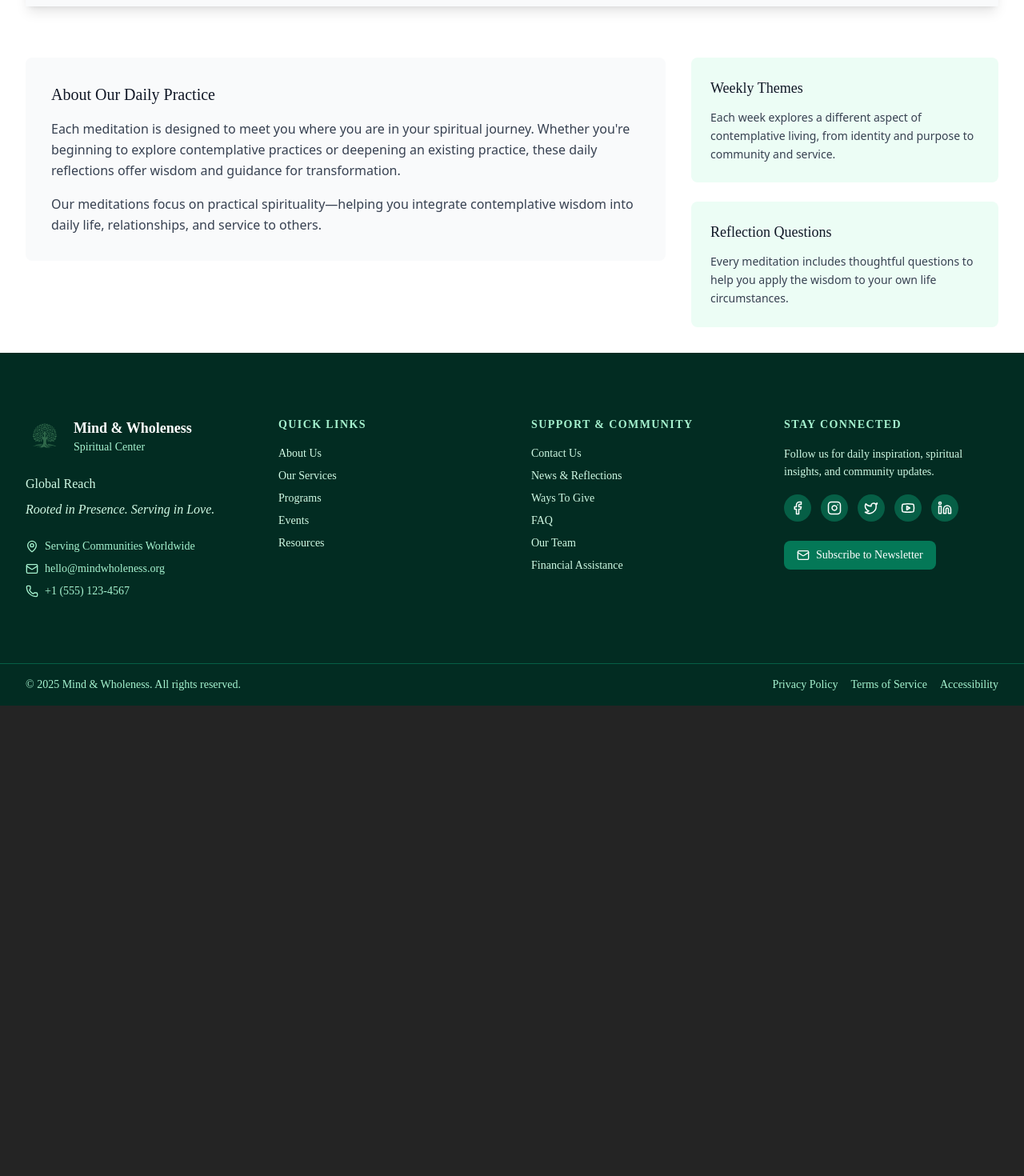
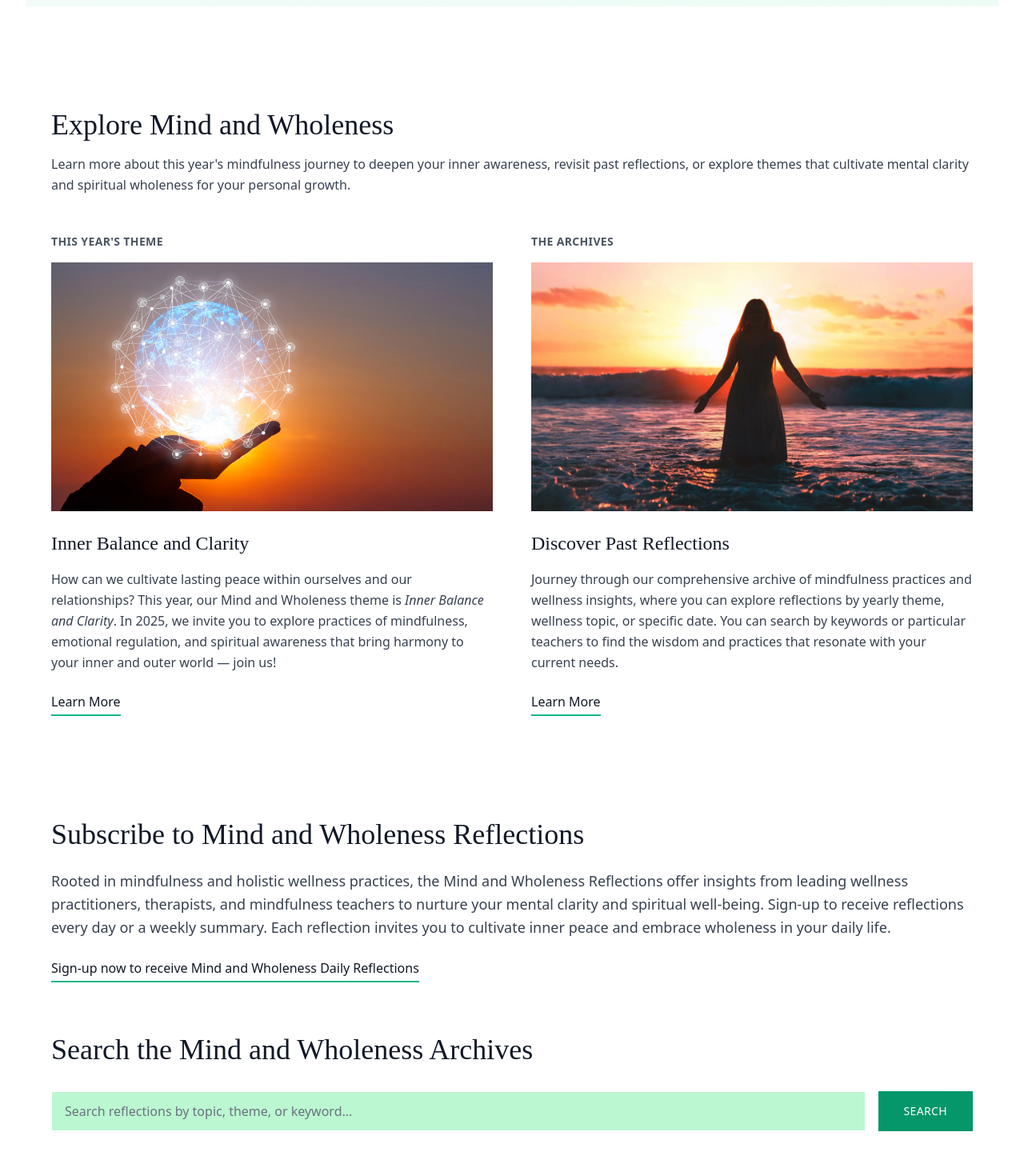
Before and after one commit to eldoJr/mind-and-wholeness, a React (Vite) app: page /programs/meditations in a window 1280 px wide. Shown: the part 1160-2630 px from the top of the page at 80% size. Before the commit the page ends 2042 px from the top, so only its background shows below. Built offline with nearby package versions, Linux system fonts and the light colour scheme.

Commit message:
up: estable

```diff
--- a/src/components/sections/programs/meditations/Meditations.tsx
+++ b/src/components/sections/programs/meditations/Meditations.tsx
@@ -3,6 +3,11 @@ import { ChevronRight } from "lucide-react";
 import { motion } from 'framer-motion';
 import { Link } from "react-router-dom";
 import homeImg from "/src/assets/images/home-mosaic-grid-image.webp"
+import meditationsImg from "/src/assets/images/meditations.webp";
+import MindWholenessExplore from "./MindWholenessExplore";
+import SearchMeditation from "./SearchMeditation";
+import EmailSignup from "../../../layout/emailSignup";
+import MeditativeThemes from "../../../layout/meditations";
 
 const DailyMeditations = () => {
   const [currentDate] = useState(() => {
@@ -18,7 +23,7 @@ const DailyMeditations = () => {
   return (
     <section className="bg-white">
                     {/* Header */}
-      <div className="bg-gradient-to-r from-green-600 to-green-800 py-20 text-center text-white">
+      <div className="bg-gradient-to-r from-green-400 to-green-800 py-20 text-center text-white">
         <motion.div
           initial={{ y: -20, opacity: 0 }}
           animate={{ y: 0, opacity: 1 }}
@@ -56,7 +61,7 @@ const DailyMeditations = () => {
             </h3>
 
             {/* Joy and Resilience Card */}
-<div className="relative overflow-hidden bg-white shadow-lg">
+          <div className="relative overflow-hidden bg-gradient-to-br from-slate-50 to-emerald-50 ">
             {/* Background Image */}
             <div
               className="relative h-80 sm:h-96 bg-cover bg-center"
@@ -89,18 +94,18 @@ const DailyMeditations = () => {
             </div>
 
             {/* Content Section */}
-  <div className="p-8 sm:p-12 bg-gray-50">
+            <div className="p-8 sm:p-12 bg-gradient-to-br from-slate-50 to-emerald-50">
               <div className="flex flex-col sm:flex-row sm:items-end sm:justify-between">
                 <div className="mb-6 sm:mb-0">
                   <h4 className="text-2xl sm:text-3xl font-serif text-gray-900 mb-3">
-          Joy and Resilience: Weekly Summary
+                    Embracing Your True Identity: Weekly Summary
                   </h4>
                   <p className="text-sm text-gray-600 mb-4">
                       {currentDate}
                   </p>
                 </div>
                 <div className="flex-shrink-0">
-        <button className="bg-red-600 hover:bg-red-700 text-white px-6 py-3 rounded-md font-medium transition-colors duration-200 uppercase tracking-wide text-sm">
+                  <button className="bg-green-500 hover:bg-green-600 text-white px-6 py-4  font-medium transition-colors duration-200 uppercase tracking-wide text-sm">
                     Read Today's Meditation
                   </button>
                 </div>
@@ -109,38 +114,53 @@ const DailyMeditations = () => {
           </div>
         </div>
 
-        {/* Additional Content */}
-        <div className="grid grid-cols-1 lg:grid-cols-3 gap-8 mt-16">
-          <div className="lg:col-span-2">
-            <div className="bg-gray-50 p-8 rounded-lg">
-              <h4 className="text-xl font-serif text-gray-900 mb-4">About Our Daily Practice</h4>
-              <p className="text-base text-gray-700 leading-relaxed mb-4">
-                Each meditation is designed to meet you where you are in your spiritual journey. Whether you're
-                beginning to explore contemplative practices or deepening an existing practice, these daily
-                reflections offer wisdom and guidance for transformation.
+
+
+        <div>
+          <MindWholenessExplore className="mt-16" />
+        </div>
+        <div>
+          <SearchMeditation />
+        </div>
+
+        <div className="py-16 space-y-6">
+          <div className="mx-auto max-w-7xl">
+            <div className="relative flex flex-col md:flex-row bg-green-300">
+              {/* Text Content - Left Side with beige background */}
+              <div className="md:flex-1 p-8 md:p-12 flex flex-col justify-center ">
+                <div className="space-y-5 max-w-xl">
+                  <p className="text-sm font-semibold text tracking-wide uppercase">
+                    About
                   </p>
-              <p className="text-base text-gray-700 leading-relaxed">
-                Our meditations focus on practical spirituality—helping you integrate contemplative wisdom
-                into daily life, relationships, and service to others.
+                  <h2 className="text-3xl sm:text-4xl font-serif font-semibold text-gray-900 leading-snug">
+                    About the Daily Meditations
+                  </h2>
+                  <p className="text-gray-700 text-base sm:text-lg">
+                    Many hearts, heads, and hands go into creating Lilian Titus Daily Meditations. We invite you to learn more about the team behind this important Mind and Wholeness program.
                   </p>
                 </div>
+
+                <Link to="/about/team" className="mt-10 inline-block text-emerald-700 font-medium underline underline-offset-2 hover:text-emerald-900 transition">
+                  Learn More
+                </Link>
+
               </div>
-          <div className="space-y-6">
-            <div className="bg-emerald-50 p-6 rounded-lg">
-              <h5 className="text-lg font-serif text-gray-900 mb-3">Weekly Themes</h5>
-              <p className="text-sm text-gray-700 leading-relaxed">
-                Each week explores a different aspect of contemplative living, from identity and purpose
-                to community and service.
-              </p>
-            </div>
-            <div className="bg-emerald-50 p-6 rounded-lg">
-              <h5 className="text-lg font-serif text-gray-900 mb-3">Reflection Questions</h5>
-              <p className="text-sm text-gray-700 leading-relaxed">
-                Every meditation includes thoughtful questions to help you apply the wisdom to your
-                own life circumstances.
-              </p>
+              {/* Image - Right Side */}<div className="w-90 md:w-96 md:flex-[0_0_auto] h-[300px] md:h-auto">
+                <img
+                  src={meditationsImg}
+                  alt="Mindful reflection"
+                  className="w-full h-full object-cover"
+                />
               </div>
             </div>
+        </div>
+      </div>
+
+      <div>
+        <MeditativeThemes />
+      </div>
+        <div>
+          <EmailSignup />
         </div>
       </div>
     </section>
--- /dev/null
+++ b/src/components/sections/programs/meditations/MindWholenessExplore.tsx
@@ -0,0 +1,89 @@
+import React from 'react';
+import rightImg from '/src/assets/images/blog-feminine.jpg';
+import leftImg from '/src/assets/images/blog-tech.jpg';
+
+interface MindWholenessExploreProps {
+  className?: string;
+}
+
+const MindWholenessExplore: React.FC<MindWholenessExploreProps> = ({ className = '' }) => {
+  return (
+    <div className={`py-16 px-4 sm:px-6 lg:px-8 bg-white ${className}`}>
+      <div className="mx-auto max-w-7xl">
+        {/* Header */}
+        <div className="text-left mb-12">
+          <h2 className="text-3xl sm:text-4xl font-serif text-gray-900 mb-4">
+            Explore Mind and Wholeness
+          </h2>
+          <p className="text-base leading-relaxed text-gray-700">
+            Learn more about this year's mindfulness journey to deepen your inner awareness, revisit past reflections,
+            or explore themes that cultivate mental clarity and spiritual wholeness for your personal growth.
+          </p>
+        </div>
+
+        {/* Two Column Layout */}
+        <div className="grid grid-cols-1 lg:grid-cols-2 gap-12">
+          {/* This Year's Theme */}
+          <div>
+            <h3 className="text-sm font-semibold text-gray-600 uppercase tracking-wide mb-4">
+              THIS YEAR'S THEME
+            </h3>
+
+            <div className="mb-6">
+              <img
+                src={leftImg}
+                alt="Meditation stones in balance"
+                className="w-full h-68 object-cover"
+              />
+            </div>
+
+            <h4 className="text-2xl font-serif text-gray-900 mb-4">
+              Inner Balance and Clarity
+            </h4>
+
+            <p className="text-gray-700 leading-relaxed mb-6">
+              How can we cultivate lasting peace within ourselves and our relationships? This year,
+              our Mind and Wholeness theme is <em className="font-medium">Inner Balance and Clarity</em>.
+              In 2025, we invite you to explore practices of mindfulness, emotional regulation, and
+              spiritual awareness that bring harmony to your inner and outer world — join us!
+            </p>
+            <button className="text-gray-900 font-medium border-b-2 border-emerald-500 pb-1 hover:text-emerald-600 transition-colors">
+              Learn More
+            </button>
+          </div>
+
+          {/* The Archives */}
+          <div>
+            <h3 className="text-sm font-semibold text-gray-600 uppercase tracking-wide mb-4">
+              THE ARCHIVES
+            </h3>
+
+            <div className="mb-6">
+              <img
+                src={rightImg}
+                alt="Peaceful wellness and meditation space"
+                className="w-full h-78 object-cover"
+              />
+            </div>
+
+            <h4 className="text-2xl font-serif text-gray-900 mb-4">
+              Discover Past Reflections
+            </h4>
+
+            <p className="text-gray-700 leading-relaxed mb-6">
+              Journey through our comprehensive archive of mindfulness practices and wellness insights, where you can
+              explore reflections by yearly theme, wellness topic, or specific date. You can search by
+              keywords or particular teachers to find the wisdom and practices that resonate with your current needs.
+            </p>
+
+            <button className="text-gray-900 font-medium border-b-2 border-emerald-500 pb-1 hover:text-emerald-600 transition-colors">
+              Learn More
+            </button>
+          </div>
+        </div>
+      </div>
+    </div>
+  );
+};
+
+export default MindWholenessExplore;
--- /dev/null
+++ b/src/components/sections/programs/meditations/SearchMeditation.tsx
@@ -0,0 +1,61 @@
+import React from 'react';
+import { Link } from 'react-router-dom';
+
+interface SearchMeditationProps {
+  className?: string;
+}
+
+const SearchMeditation: React.FC<SearchMeditationProps> = ({ className = '' }) => {
+  return (
+    <section className={`py-16 sm:px-4 lg:px-3 bg-white ${className}`}>
+      <div className="max-w-6xl mx-auto">
+        {/* Subscribe Section */}
+        <div className="mb-16">
+          <h2 className="text-3xl sm:text-4xl font-serif text-gray-900 mb-6">
+            Subscribe to Mind and Wholeness Reflections
+          </h2>
+
+          <p className="text-lg text-gray-700 leading-relaxed mb-6">
+            Rooted in mindfulness and holistic wellness practices, the Mind and Wholeness Reflections offer insights from
+            leading wellness practitioners, therapists, and mindfulness teachers to nurture your mental clarity and spiritual
+            well-being. Sign-up to receive reflections every day or a weekly summary. Each reflection invites you to cultivate
+            inner peace and embrace wholeness in your daily life.
+          </p>
+
+          <div className="inline-block">
+            <Link
+              to="/signup/signup"
+              className="hover:text-green-500"
+            >
+                <p className="text-base font-medium text-gray-900 border-b-2 border-emerald-500 pb-1 hover:text-green-500">
+                    Sign-up now to receive Mind and Wholeness Daily Reflections
+                </p>
+            </Link>
+          </div>
+        </div>
+
+        {/* Search Section */}
+        <div>
+          <h3 className="text-3xl sm:text-4xl font-serif text-gray-900 mb-8">
+            Search the Mind and Wholeness Archives
+          </h3>
+
+          <div className="flex flex-col sm:flex-row gap-4">
+            <div className="flex-1">
+              <input
+                type="text"
+                placeholder="Search reflections by topic, theme, or keyword..."
+                className="w-full px-4 py-3 border border-white  focus:ring-2 focus:ring-emerald-500 focus:border-emerald-500 text-gray-900 placeholder-gray-500 focus:outline-none transition-colors duration-200 bg-green-200 shadow-sm"
+              />
+            </div>
+            <button className="bg-emerald-600 hover:bg-emerald-700 text-white px-8 py-3 font-medium transition-colors duration-200 uppercase tracking-wide text-sm whitespace-nowrap">
+              Search
+            </button>
+          </div>
+        </div>
+      </div>
+    </section>
+  );
+};
+
+export default SearchMeditation;
--- a/src/pages/programs/meditations.tsx
+++ b/src/pages/programs/meditations.tsx
@@ -1,10 +1,12 @@
 // src/pages/about/team.tsx
 import DailyMeditations from "../../components/sections/programs/meditations/Meditations";
+import SearchMeditation from "../../components/sections/programs/meditations/SearchMeditation";
 
 export default function TeamPage() {
   return (
     <div className="space-y-28">
       <DailyMeditations />
+      <SearchMeditation />
     </div>
   );
 }
```
Also changed, not shown: src/assets/images/hero-bg.jpg (deleted). Lines whose indentation alone changed are shown as unchanged.
